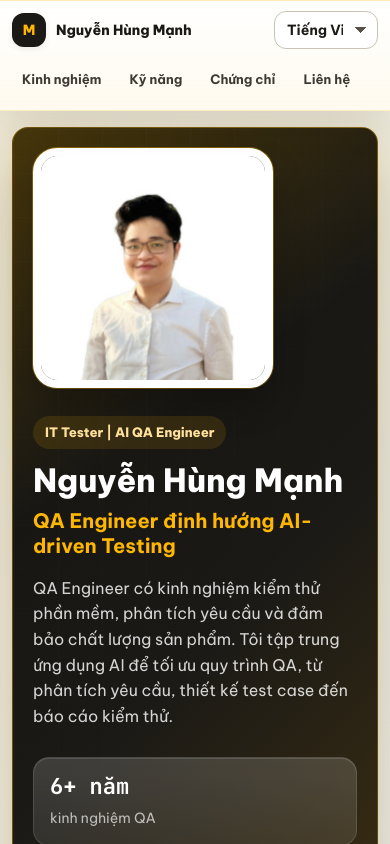
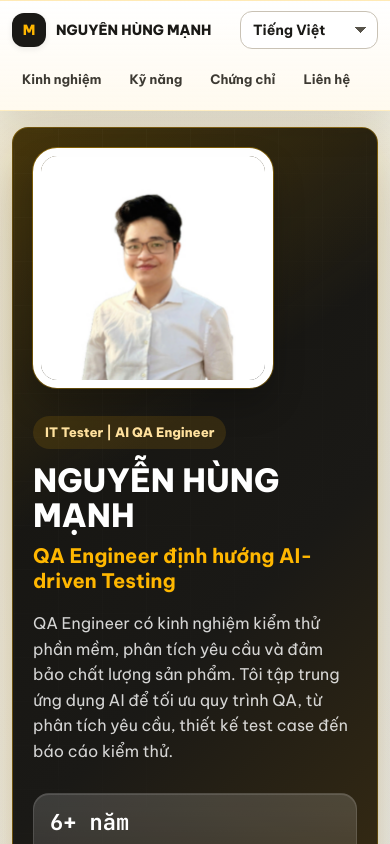
Before and after one commit to hungmanh0206/nguyenhungmanh-cv, a Next.js app: page / in a window 390 px wide. Shown: the top 844 px of the page. Built offline with nearby package versions, Linux system fonts and the light colour scheme.

Commit message:
Refine mobile header and certificate CTA

```diff
--- a/app/globals.css
+++ b/app/globals.css
@@ -191,7 +191,7 @@ p {
 }
 
 .language-select select {
-  width: 116px;
+  width: 132px;
   min-height: 42px;
   padding: 0 34px 0 12px;
   border: 1.5px solid var(--border-default);
@@ -296,6 +296,7 @@ p {
   font-weight: 800;
   line-height: 1.1;
   letter-spacing: 0;
+  text-transform: uppercase;
 }
 
 .hero-copy h2 {
@@ -778,47 +779,40 @@ time,
 .verify-link {
   display: inline-flex;
   align-items: center;
-  gap: 6px;
-  width: fit-content;
+  justify-content: space-between;
+  gap: 10px;
+  width: min(100%, 240px);
   max-width: 100%;
-  min-height: 34px;
-  margin-top: 9px;
-  padding: 6px 10px;
-  border-radius: var(--radius-pill);
-  background: var(--ink-900);
+  min-height: 44px;
+  margin-top: 12px;
+  padding: 10px 14px 10px 16px;
+  border: 1px solid rgba(255, 183, 0, 0.34);
+  border-radius: var(--radius-md);
+  background:
+    linear-gradient(135deg, rgba(255, 183, 0, 0.24), transparent 42%),
+    var(--ink-900);
   color: var(--white);
-  font-size: 13px;
+  font-size: 14px;
   font-weight: 800;
+  line-height: 1.2;
+  box-shadow: 0 10px 22px rgba(26, 25, 22, 0.12);
+  transition:
+    transform 160ms ease,
+    background 180ms ease,
+    box-shadow 180ms ease;
 }
 
 .verify-link:hover {
-  background: var(--ink-800);
+  background:
+    linear-gradient(135deg, rgba(255, 183, 0, 0.34), transparent 42%),
+    var(--ink-800);
+  box-shadow: var(--shadow-gold);
+  transform: translateY(-1px);
 }
 
 .verify-link svg {
   width: 16px;
   height: 16px;
-}
-
-.site-footer {
-  display: flex;
-  flex-wrap: wrap;
-  align-items: center;
-  justify-content: space-between;
-  gap: 16px;
-  margin-top: 48px;
-  padding: 34px max(24px, calc((100% - 1200px) / 2));
-  background: var(--ink-900);
-  color: rgba(255, 255, 255, 0.78);
-}
-
-.site-footer p {
-  max-width: 760px;
-}
-
-.site-footer a {
-  color: var(--brand);
-  font-weight: 800;
 }
 
 @media (max-width: 1020px) {
@@ -964,7 +958,7 @@ time,
   }
 
   .language-select select {
-    width: 104px;
+    width: 138px;
     min-height: 38px;
     font-size: 14px;
   }
@@ -1009,6 +1003,10 @@ time,
     grid-template-columns: 1fr;
     gap: 8px;
   }
+
+  .verify-link {
+    width: 100%;
+  }
 }
 
 @media (prefers-reduced-motion: reduce) {
--- a/app/layout.tsx
+++ b/app/layout.tsx
@@ -17,9 +17,9 @@ const jetBrainsMono = JetBrains_Mono({
 });
 
 export const metadata: Metadata = {
-  title: "Nguyễn Hùng Mạnh | QA Engineer & AI Testing",
+  title: "NGUYỄN HÙNG MẠNH | QA Engineer & AI Testing",
   description:
-    "Web CV song ngữ của Nguyễn Hùng Mạnh, IT Tester và QA Engineer định hướng AI Testing.",
+    "Web CV song ngữ của NGUYỄN HÙNG MẠNH, IT Tester và QA Engineer định hướng AI Testing.",
   icons: {
     icon: "/favicon.svg",
     shortcut: "/favicon.svg",
--- a/app/page.tsx
+++ b/app/page.tsx
@@ -21,7 +21,7 @@ const content = {
     languageLabel: "Ngôn ngữ",
     nav: ["Kinh nghiệm", "Kỹ năng", "Chứng chỉ", "Liên hệ"],
     heroBadge: "IT Tester | AI QA Engineer",
-    name: "Nguyễn Hùng Mạnh",
+    name: "NGUYỄN HÙNG MẠNH",
     role: "QA Engineer định hướng AI-driven Testing",
     intro:
       "QA Engineer có kinh nghiệm kiểm thử phần mềm, phân tích yêu cầu và đảm bảo chất lượng sản phẩm. Tôi tập trung ứng dụng AI để tối ưu quy trình QA, từ phân tích yêu cầu, thiết kế test case đến báo cáo kiểm thử.",
@@ -212,7 +212,7 @@ const content = {
     languageLabel: "Language",
     nav: ["Experience", "Skills", "Certificates", "Contact"],
     heroBadge: "IT Tester | AI QA Engineer",
-    name: "Nguyen Hung Manh",
+    name: "NGUYEN HUNG MANH",
     role: "QA Engineer focused on AI-driven Testing",
     intro:
       "QA Engineer with experience in software quality assurance and requirement analysis. I focus on using AI to improve QA workflows, from requirement analysis and test design to execution and reporting.",
@@ -591,10 +591,6 @@ export default function Home() {
         </section>
       </main>
 
-      <footer className="site-footer">
-        <p>{t.footer}</p>
-        <a href="mailto:hungmanh0206@gmail.com">hungmanh0206@gmail.com</a>
-      </footer>
     </div>
   );
 }
```
Also changed, not shown: 2 other files (tests, documents, lock files or other folders).
